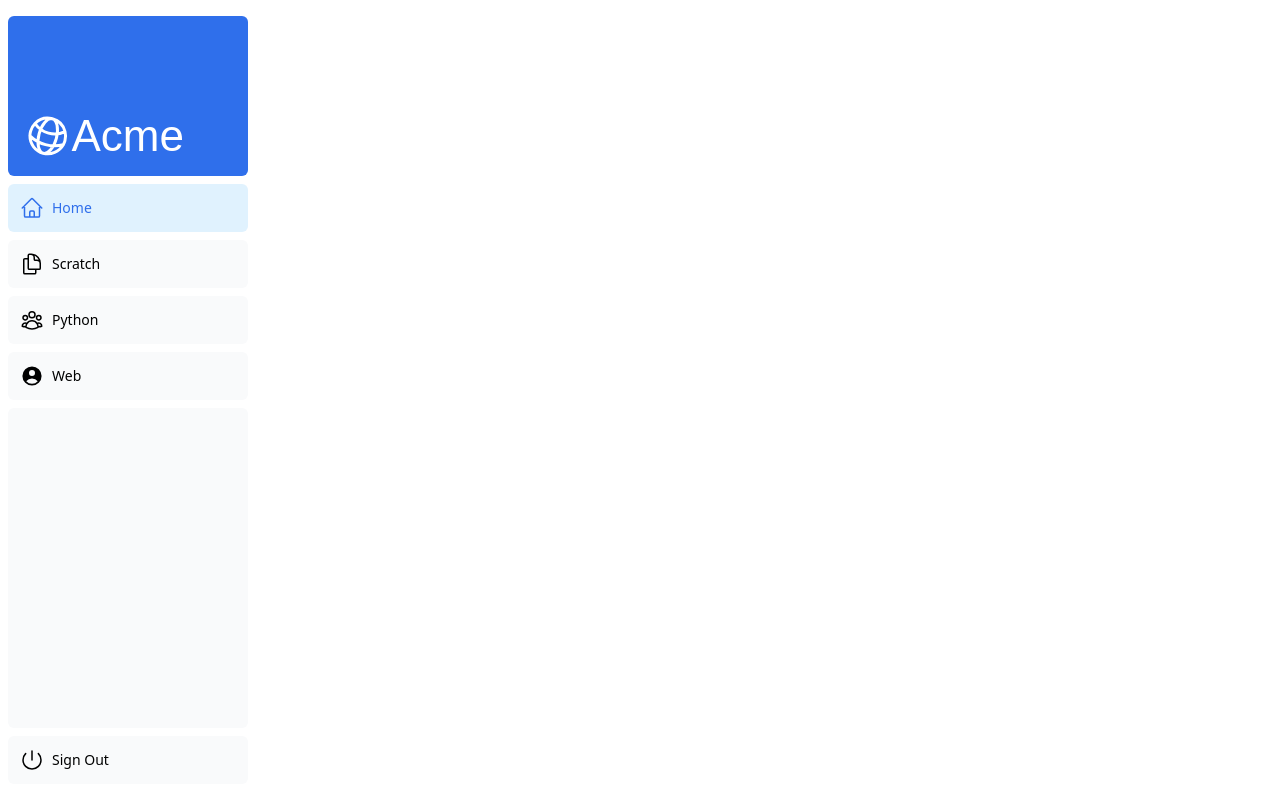
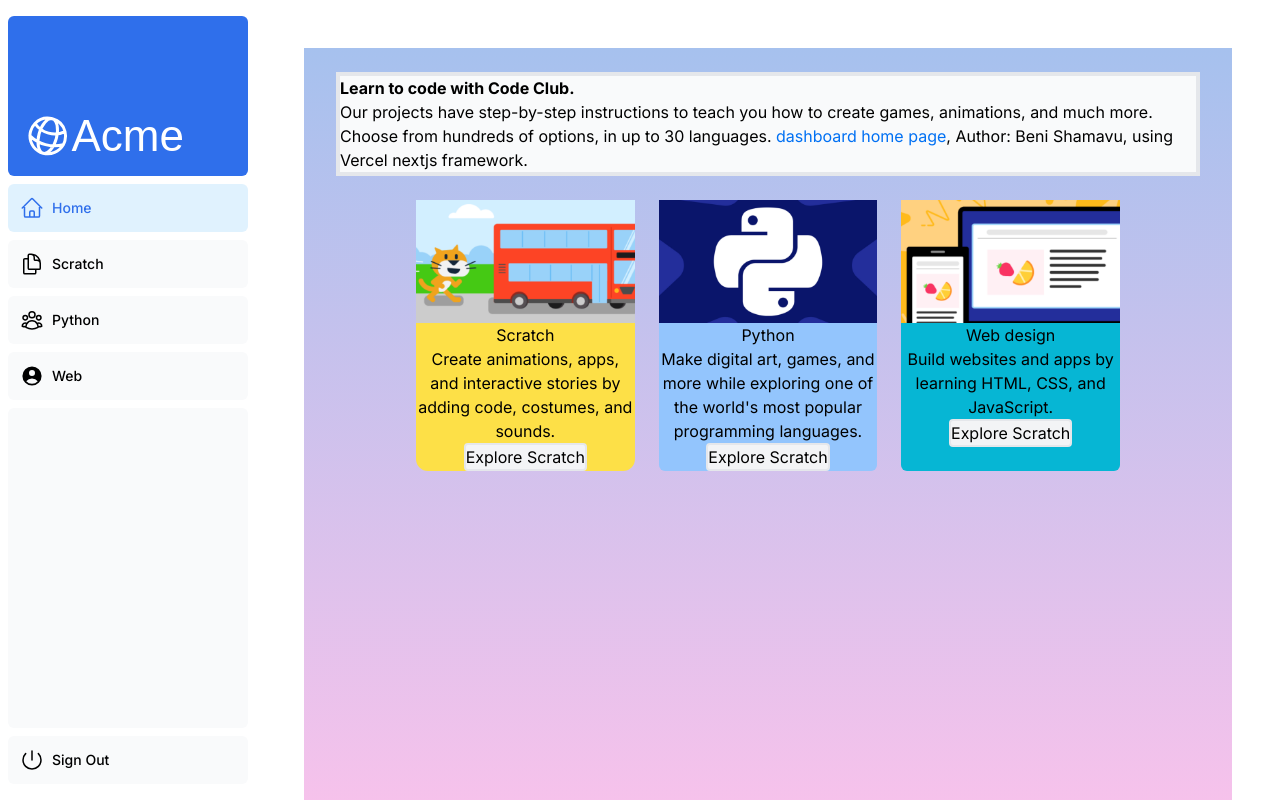
Before and after one commit to BeniSham976/nextjs-dashboard, a Next.js app: page /dashboard in a window 1280 px wide. Built offline with nearby package versions, Linux system fonts and the light colour scheme; a web font is replaced by a local one.

Commit message:
overall content changes to dashboard and scratch page

```diff
--- a/app/dashboard/page.tsx
+++ b/app/dashboard/page.tsx
@@ -1,54 +1,65 @@
-import AcmeLogo from '@/app/ui/acme-logo';
 import { ArrowRightIcon } from '@heroicons/react/24/outline';
 import Link from 'next/link';
 import { lusitana } from '@/app/ui/fonts';
-import Image from 'next/image';
+import Section1Image from 'next/image';
+import Section2Image from 'next/image';
+import Section3Image from 'next/image';
 import styles from '@/app/ui/home.module.css';
 import { Html } from 'next/document';
 
 export default function Page() {
     return (
       // ...
-      <html>
-    <body>
-      <div className=''>
+      <div className="bg-gradient-to-t from-[#fbc2eb] to-[#a6c1ee]">
     <main className="flex min-h-screen flex-col p-6">
-    <div className="flex h-20 shrink-0 items-end rounded-lg bg-blue-500 p-4 md:h-52">
-      <AcmeLogo />
-      </div>
-      <div className="mt-4 flex grow flex-col gap-4 md:flex-row">
-        <div className="flex flex-col justify-center gap-6 rounded-lg bg-gray-50 px-6 py-10 md:w-2/5 md:px-20">
-          <div className={styles.shape}></div>
+        <div className="bg-gray-50 mx-2 border-4">
           <p
       className={`${lusitana.className} text-xl text-gray-800 md:text-3xl md:leading-normal`}
-    >
-      <strong>Learn to code with Code Club.</strong> Our projects have step-by-step instructions to teach you how to create games, animations, and much more. Choose from hundreds of options, in up to 30 languages.{' '}
+    ></p>
+      <h2><strong>Learn to code with Code Club.</strong></h2> Our projects have step-by-step instructions to teach you how to create games, animations, and much more. Choose from hundreds of options, in up to 30 languages.{' '}
       <a href="/dashboard" className="text-blue-500">
         dashboard home page
       </a>
       , Author: Beni Shamavu, using Vercel nextjs framework.
-      </p>
+        </div><br></br>
+        <div className='lg:grid lg:grid-cols-3 lg:w-4/5 lg:gap-6 lg:justify-center lg:mx-auto xl:grid xl:grid-cols-3 xl:w-4/5 xl:gap-6 xl:justify-center xl:mx-auto md:grid md:grid-cols-2 md:gap-4 md:mx-auto'>
+        <section className="bg-yellow-300 rounded-xl text-center" id='one'>
+          <Section1Image
+          src="/scratch.png"
+          width={1000}
+          height={760}
+          alt="Section 2 image">
+          </Section1Image>
+          <h2>Scratch</h2>
+            <p>Create animations, apps, and interactive stories by adding code, costumes, and sounds.</p>
+          <a href="/dashboard/scratch"><button className='bg-gray-100 border-2 place-content-evenly rounded text-center'>Explore Scratch</button></a>
+        </section>
+
+        <section className='bg-blue-300 rounded-md text-center' id='two'>
+        <Section2Image
+          src="/python.png"
+          width={1000}
+          height={760}
+          alt="Section 2 image">
+          </Section2Image>
+          <h2>Python</h2>
+            <p>Make digital art, games, and more while exploring one of the world's most popular programming languages.</p>
+          <a href="/dashboard/python"><button className='bg-gray-100 border-2 place-content-evenly rounded text-center'>Explore Scratch</button></a>
+          </section>
+
+          <section className='bg-cyan-500 rounded-md text-center' id='three'>
+          <Section3Image
+          src="/web.png"
+          width={1000}
+          height={760}
+          alt="Section 3 image">
+          </Section3Image>
+          <h2>Web design</h2>
+           <p>Build websites and apps by learning HTML, CSS, and JavaScript.</p>
+           <a href="/dashboard/web"><button className='bg-gray-100 border-2 place-content-evenly rounded text-center'>Explore Scratch</button></a>
+          </section>
         </div>
-        <div className="flex items-center justify-center p-6 md:w-3/5 md:px-28 md:py-12">
-      {/* Add Hero Images Here */}
-      <Image
-        src="/web.png"
-        width={1000}
-        height={760}
-        className="hidden md:block"
-        alt="Screenshots of the dashboard project showing desktop version"
-      />
-      <Image
-      src="/python.png"
-      width={560}
-      height={620}
-      className="block md:hidden"
-      alt="Screenshots of the dashboard project showing mobile version (layout example on mobile device))"/>
-        </div>
-      </div>
     </main>
     </div>
-    </body>
-    </html>
     );
   }
```
